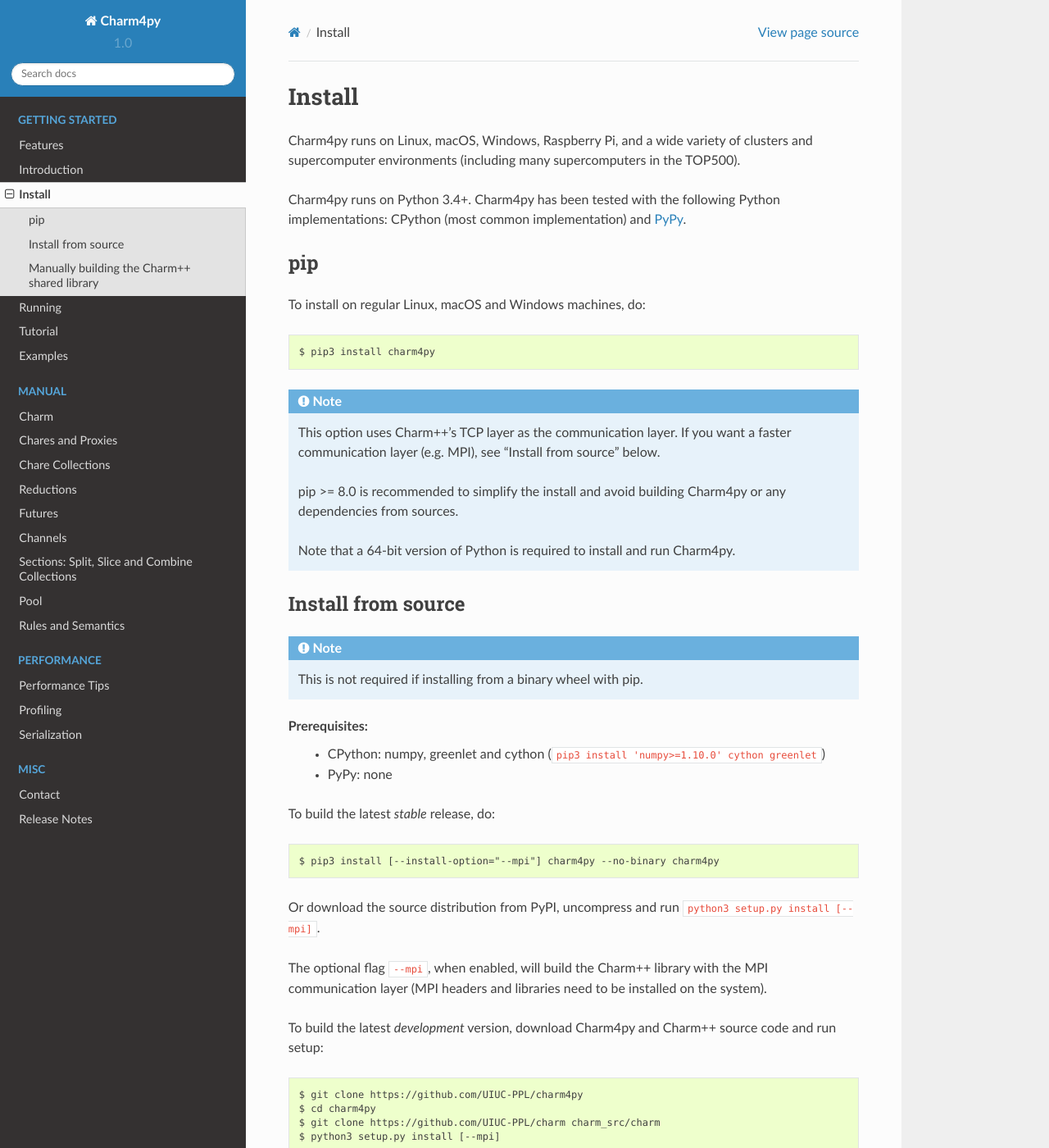
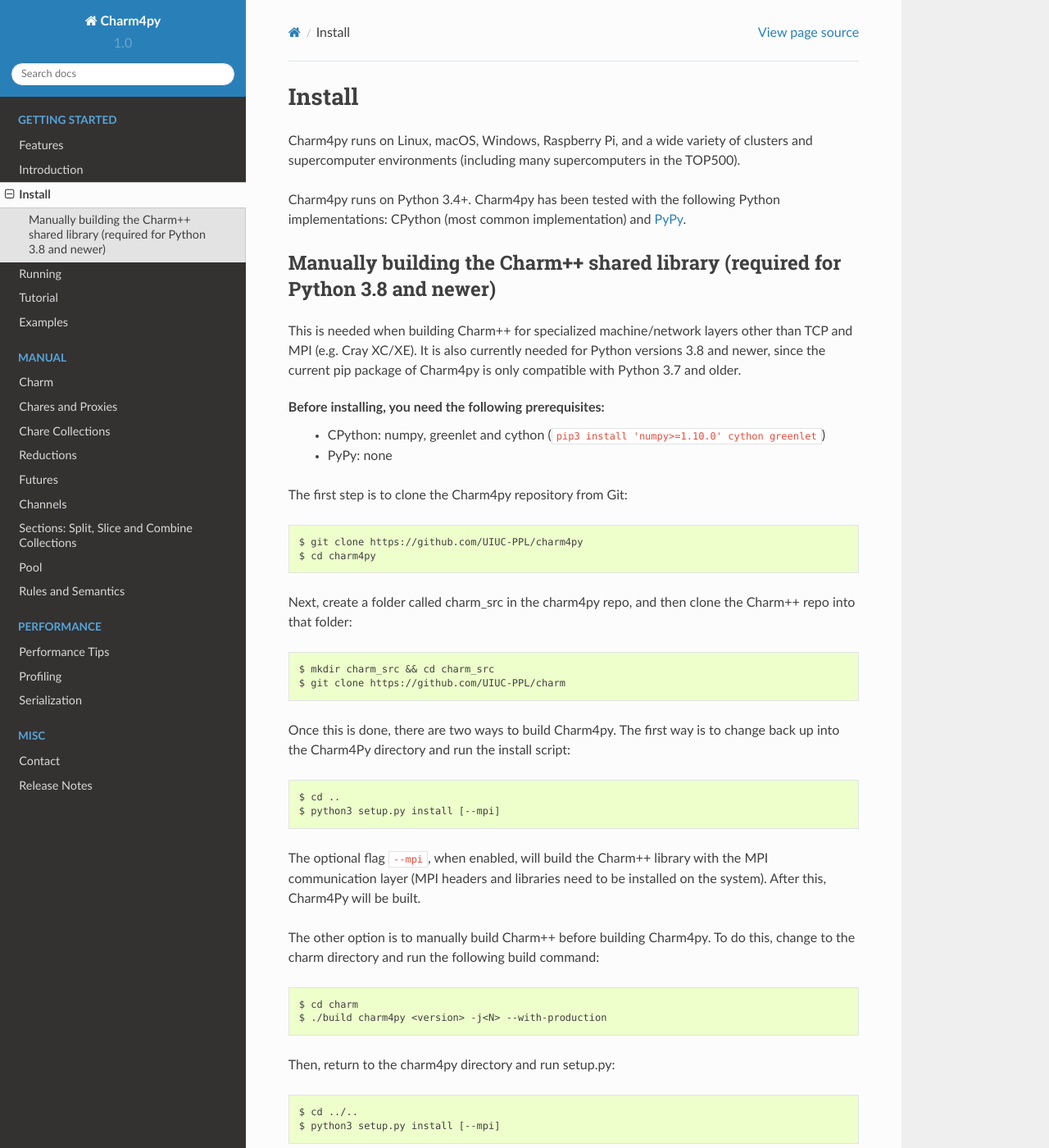
Before and after one commit to charmplusplus/charm4py, a Sphinx documentation site: the page built from docs/install.rst, in a window 1280 px wide and 1400 px high. Shown: the whole window at 82% size. Built offline with Sphinx 7.4.7 and the Read the Docs theme 2.0.0, drawn with Linux system fonts in a browser that asks for light colours; some of the changed text lies outside the part shown.

Commit message:
docs change to emphasize current way to build charm4py for python 3.8 and later

```diff
--- a/docs/install.rst
+++ b/docs/install.rst
@@ -15,7 +15,68 @@ CPython (most common implementation) and PyPy_.
 .. _PyPy: http://pypy.org
 
 
-pip
+Manually building the Charm++ shared library (required for Python 3.8 and newer)
+--------------------------------------------
+
+This is needed when building Charm++ for specialized machine/network layers
+other than TCP and MPI (e.g. Cray XC/XE). It is also currently needed for Python versions
+3.8 and newer, since the current pip package of Charm4py is only compatible with Python 3.7
+and older.
+
+Before installing, you need the following prerequisites:
+    - CPython: numpy, greenlet and cython (``pip3 install 'numpy>=1.10.0' cython greenlet``)
+    - PyPy: none
+
+The first step is to clone the Charm4py repository from Git::
+
+    $ git clone https://github.com/UIUC-PPL/charm4py
+    $ cd charm4py
+
+Next, create a folder called charm_src in the charm4py repo, and then clone the Charm++ repo
+into that folder::
+
+    $ mkdir charm_src && cd charm_src
+    $ git clone https://github.com/UIUC-PPL/charm
+
+Once this is done, there are two ways to build Charm4py. The first way is to change back up
+into the Charm4Py directory and run the install script::
+
+    $ cd ..
+    $ python3 setup.py install [--mpi]
+
+The optional flag ``--mpi``, when enabled, will build the
+Charm++ library with the MPI communication layer (MPI headers and libraries
+need to be installed on the system). After this, Charm4Py will be built.
+
+The other option is to manually build Charm++ before building Charm4py. To do this, change to
+the charm directory and run the following build command::
+
+    $ cd charm
+    $ ./build charm4py <version> -j<N> --with-production
+
+Then, return to the charm4py directory and run setup.py::
+
+    $ cd ../..
+    $ python3 setup.py install [--mpi]
+
+
+After building, you can run Charm4py examples. One example you can try is
+array_hello.py, which can be run as follows::
+
+    $ cd examples/hello
+    $ python -m charmrun.start +p2 array_hello.py
+
+
+.. note::
+
+    The TCP layer (selected by default) will work on desktop, servers and
+    small clusters. The MPI layer is faster and should work on most systems
+    including large clusters and supercomputers. Charm++ however also has support
+    for specialized network layers like uGNI and UCX. To use these, you have
+    to manually build the Charm++ library (see below).
+
+
+pip (Python 3.7 and older)
 ---
 
 To install on regular Linux, macOS and Windows machines, do::
@@ -34,63 +95,5 @@ To install on regular Linux, macOS and Windows machines, do::
     Note that a 64-bit version of Python is required to install and run Charm4py.
 
 
-Install from source
--------------------
-
-.. note::
-    This is not required if installing from a binary wheel with pip.
-
-Prerequisites:
-    - CPython: numpy, greenlet and cython (``pip3 install 'numpy>=1.10.0' cython greenlet``)
-    - PyPy: none
-
-To build the latest *stable* release, do::
-
-  $ pip3 install [--install-option="--mpi"] charm4py --no-binary charm4py
-
-Or download the source distribution from PyPI, uncompress and run
-``python3 setup.py install [--mpi]``.
-
-The optional flag ``--mpi``, when enabled, will build the
-Charm++ library with the MPI communication layer (MPI headers and libraries
-need to be installed on the system).
-
-To build the latest *development* version, download Charm4py and Charm++ source code
-and run setup::
-
-    $ git clone https://github.com/UIUC-PPL/charm4py
-    $ cd charm4py
-    $ git clone https://github.com/UIUC-PPL/charm charm_src/charm
-    $ python3 setup.py install [--mpi]
-
-.. note::
-
-    The TCP layer (selected by default) will work on desktop, servers and
-    small clusters. The MPI layer is faster and should work on most systems
-    including large clusters and supercomputers. Charm++ however also has support
-    for specialized network layers like uGNI and UCX. To use these, you have
-    to manually build the Charm++ library (see below).
-
-
-Manually building the Charm++ shared library
---------------------------------------------
-
-This is needed when building Charm++ for specialized machine/network layers
-other than TCP and MPI (e.g. Cray XC/XE).
-
-Before running ``python3 setup.py`` in the steps above, enter the Charm++ source code
-directory (``charm_src/charm``), and manually build the Charm++ library. The build
-command syntax is::
-
-    $ ./build charm4py <version> -j<N> --with-production
-
-where ``<version>`` varies based on the system and communication layer, and ``<N>``
-is the number of processes to use for compiling.
-For help in choosing the correct ``<version>``, please refer to the Charm++ manual_
-and the README in Charm++'s root directory.
-
-After the library has been built, continue with ``python3 setup.py install`` in the
-Charm4py source root directory.
-
 
 .. _manual: https://charm.readthedocs.io/en/latest/charm++/manual.html#installing-charm
```
